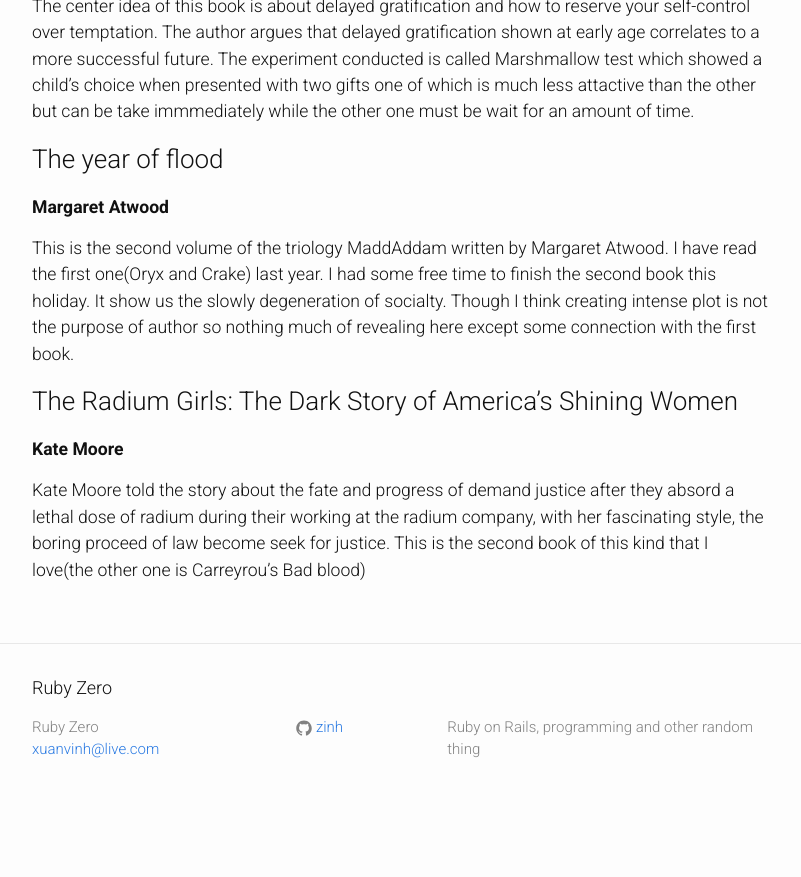
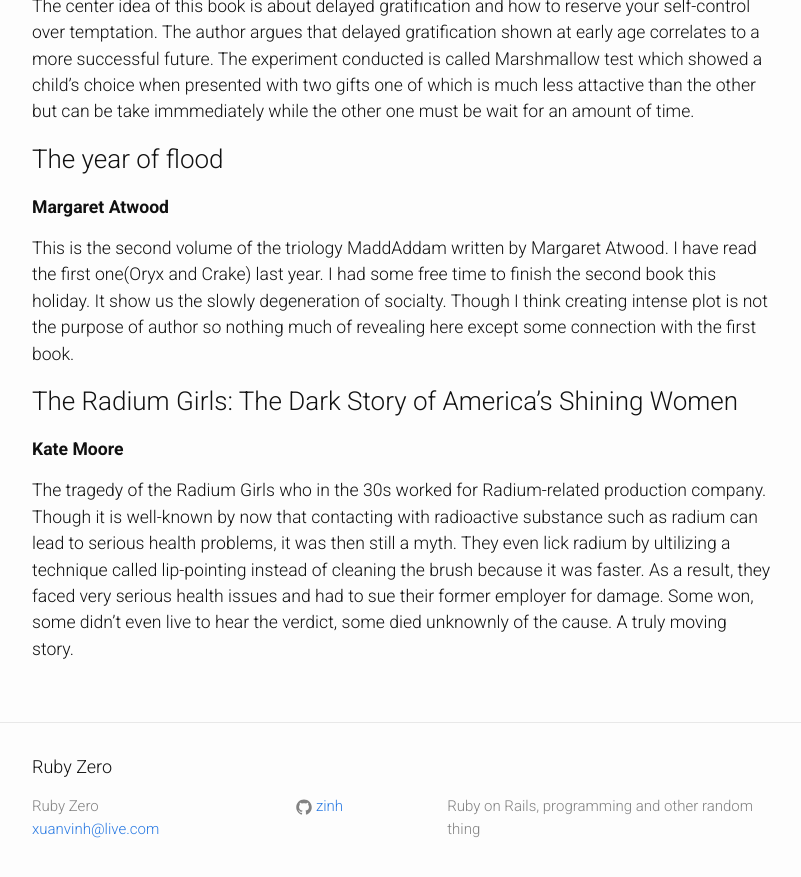
Before and after one commit to zinh/zinh.github.io, a Jekyll site: the page built from _posts/2019-01-01-books-2019.markdown, in a window 1280 px wide and 900 px high, scrolled down 2463 px. Shown: the top 877 px of the window, without its empty margins (238-1039 px from the left). Built offline with Jekyll 4.4.1, drawn with Linux system fonts in a browser that asks for light colours; before the commit the page ends 3284 px from its top, so only the background shows below that.

Commit message:
Update The radium girls

```diff
--- a/_posts/2019-01-01-books-2019.markdown
+++ b/_posts/2019-01-01-books-2019.markdown
@@ -76,4 +76,4 @@
 ### The Radium Girls: The Dark Story of America's Shining Women
 **Kate Moore**
 
-Kate Moore told the story about the fate and progress of demand justice after they absord a lethal dose of radium during their working at the radium company, with her fascinating style, the boring proceed of law become seek for justice. This is the second book of this kind that I love(the other one is Carreyrou's Bad blood)
+The tragedy of the Radium Girls who in the 30s worked for Radium-related production company. Though it is well-known by now that contacting with radioactive substance such as radium can lead to serious health problems, it was then still a myth. They even lick radium by ultilizing a technique called lip-pointing instead of cleaning the brush because it was faster. As a result, they faced very serious health issues and had to sue their former employer for damage. Some won, some didn't even live to hear the verdict, some died unknownly of the cause. A truly moving story.
```
